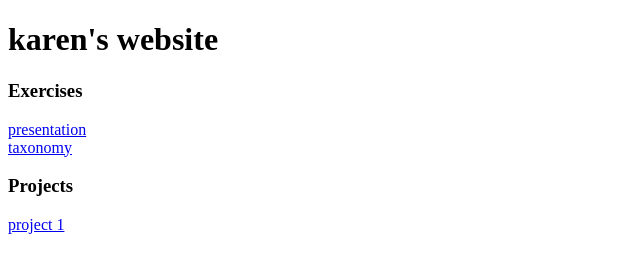
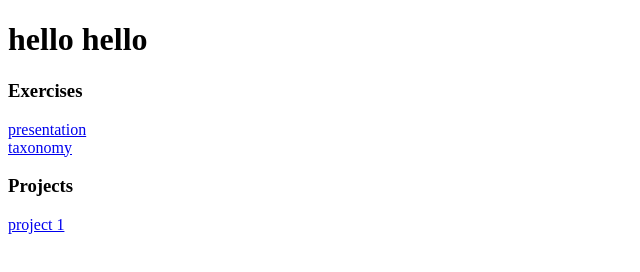
Before and after one commit to kguan7/GD_for_the_Web, a plain HTML site: page index.html in a window 1280 px wide. Shown: the whole page, without its empty margins (0-640 px from the left). Drawn offline with Linux system fonts and the light colour scheme.

Commit message:
hello hello

```diff
--- a/index.html
+++ b/index.html
@@ -10,7 +10,7 @@
 
 <body>
   <div class="main">
-    <h1>karen's website</h1>
+    <h1>hello hello</h1>
     <div id="exercises">
       <h3>Exercises</h3>
       <a href="presenation2.html" target="blank">presentation</a>
```
